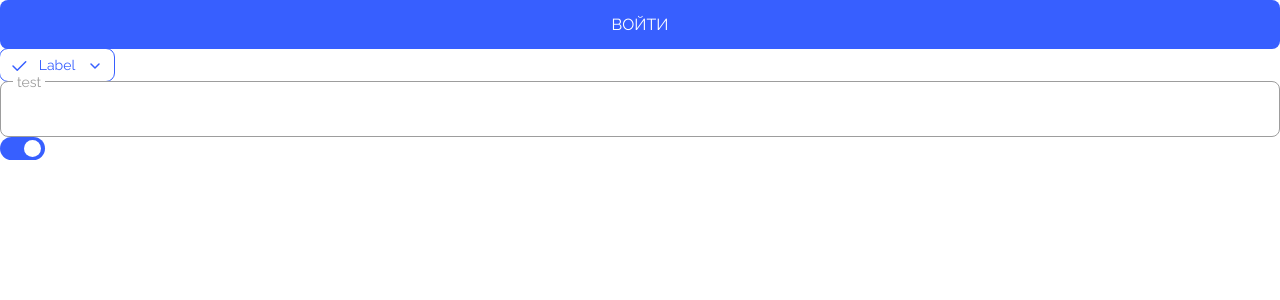
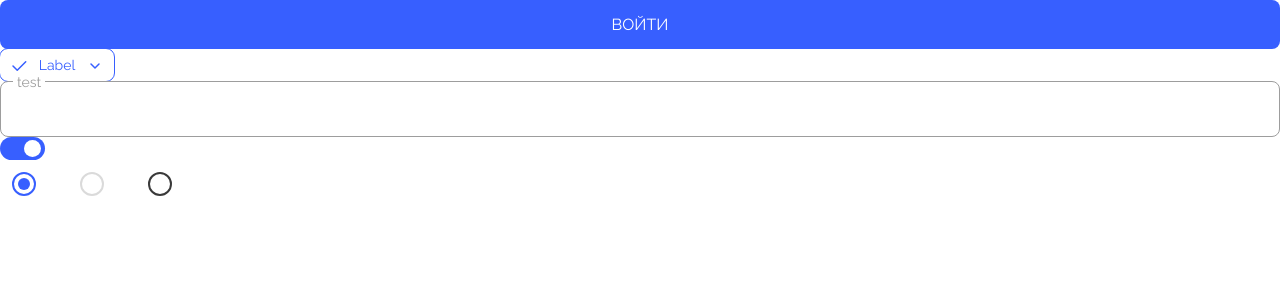
Before and after one commit to Sunrize1/UniversityPersonalAccount, a React (Vite) app: page /login in a window 1280 px wide. Shown: the top 300 px of the page. Built offline with nearby package versions, Linux system fonts and the light colour scheme.

Commit message:
radioButton added

```diff
--- /dev/null
+++ b/src/components/UI/RadioButton/RadioButton.module.css
@@ -0,0 +1,78 @@
+.radio {
+    display: flex;
+    flex-direction: row;
+    justify-content: center;
+    align-items: center;
+    width: 48px;
+    height: 48px;
+    position: relative;
+    cursor: pointer;
+    box-sizing: border-box;
+    transition: all 0.2s ease;
+  }
+
+  .icon {
+    width: 24px;
+    height: 24px;
+    border-radius: 100px;
+    position: relative;
+    transition: all 0.2s ease;
+  }
+
+  .unselected .icon {
+    border: 2px solid var(--text-black);
+  }
+
+  .selected .icon {
+    border: 2px solid var(--accent);
+  }
+
+  .selected .icon::after {
+    content: '';
+    position: absolute;
+    width: 12px;
+    height: 12px;
+    background: var(--accent);
+    border-radius: 100px;
+    top: 50%;
+    left: 50%;
+    transform: translate(-50%, -50%);
+  }
+
+  .disabled .icon {
+    border-color: var(--accent-disabled);
+    cursor: not-allowed;
+    opacity: 0.38;
+  }
+
+  .disabled.unselected .icon {
+    border-color: var(--text-gray);
+  }
+
+  .disabled.selected .icon::after {
+    background: var(--accent-disabled);
+  }
+
+  .hovered .icon {
+    border-color: var(--accent);
+  }
+
+  .hovered.unselected .icon {
+    border-color: var(--text-black);
+  }
+
+
+  .pressed .icon {
+    border-color: var(--accent);
+  }
+
+  .pressed.unselected .icon {
+    border-color: var(--text-black);
+  }
+
+  .hiddenInput {
+    position: absolute;
+    opacity: 0;
+    width: 0;
+    height: 0;
+  }
--- /dev/null
+++ b/src/components/UI/RadioButton/RadioButton.tsx
@@ -0,0 +1,59 @@
+import { useState } from 'react';
+import styles from './RadioButton.module.css';
+import { RadioButtonProps } from '../../../types/components/UI/radioButton';
+
+export const RadioButton = ({ selected = false, disabled = false, name, value, onChange }: RadioButtonProps) => {
+  const [isHovered, setIsHovered] = useState(false);
+  const [isPressed, setIsPressed] = useState(false);
+
+  const handleClick = () => {
+    if (!disabled && !selected && onChange) {
+      onChange(value);
+    }
+  };
+
+  const handleMouseEnter = () => !disabled && setIsHovered(true);
+  const handleMouseLeave = () => setIsHovered(false);
+  const handleMouseDown = () => !disabled && setIsPressed(true);
+  const handleMouseUp = () => setIsPressed(false);
+
+  const radioClasses = [
+    styles.radio,
+    selected ? styles.selected : styles.unselected,
+    disabled ? styles.disabled : '',
+    isHovered && !disabled ? styles.hovered : '',
+    isPressed && !disabled ? styles.pressed : '',
+  ].filter(Boolean).join(' ');
+
+  const iconClasses = [
+    styles.icon,
+    selected ? styles.iconSelected : styles.iconUnselected,
+    disabled ? styles.iconDisabled : '',
+  ].filter(Boolean).join(' ');
+
+  return (
+    <div
+      className={radioClasses}
+      onClick={handleClick}
+      onMouseEnter={handleMouseEnter}
+      onMouseLeave={handleMouseLeave}
+      onMouseDown={handleMouseDown}
+      onMouseUp={handleMouseUp}
+    >
+      <div className={styles.container}>
+        <div className={styles.stateLayer}>
+          <div className={iconClasses}></div>
+        </div>
+      </div>
+      <input
+        type="radio"
+        name={name}
+        value={value}
+        checked={selected}
+        disabled={disabled}
+        onChange={() => onChange && onChange(value)}
+        className={styles.hiddenInput}
+      />
+    </div>
+  );
+};
--- a/src/pages/Login/Login.tsx
+++ b/src/pages/Login/Login.tsx
@@ -4,8 +4,17 @@ import CheckIcon from '../../assets/icons/Interface/red/Check.svg?react';
 import ArrowIcon from '../../assets/icons/Arrow/red/Caret_Down_MD.svg?react';
 import { Input } from "../../components/UI/Input/Input";
 import { Switch } from "../../components/UI/Switch/Switch";
+import { RadioButton } from "../../components/UI/RadioButton/RadioButton";
+import { useState } from "react";
 
 export const Login = () => {
+    const [selectedValue, setSelectedValue] = useState<string>('option1');
+
+    const handleChange = (value: string) => {
+        setSelectedValue(value);
+        console.log('Selected:', value);
+    };
+
     return (
         <div>
             <Button onClick={() => console.log('Login')} variant="primary">ВОЙТИ</Button>
@@ -17,6 +26,27 @@ export const Login = () => {
                 Label</FilterChip>
             <Input label="test"></Input>
             <Switch selected={true} onChange={(selected) => console.log(selected)}></Switch>
+            <div style={{ display: 'flex', gap: '20px' }}>
+            <RadioButton
+                name="group1"
+                value="option1"
+                selected={selectedValue === 'option1'}
+                onChange={handleChange}
+            />
+            <RadioButton
+                name="group1"
+                value="option2"
+                selected={selectedValue === 'option2'}
+                onChange={handleChange}
+                disabled
+            />
+            <RadioButton
+                name="group1"
+                value="option3"
+                selected={selectedValue === 'option3'}
+                onChange={handleChange}
+            />
+            </div>
         </div>
     );
 }
--- /dev/null
+++ b/src/types/components/UI/radioButton.ts
@@ -0,0 +1,7 @@
+export interface RadioButtonProps {
+    selected?: boolean;
+    disabled?: boolean;
+    name: string;
+    value: string;
+    onChange?: (value: string) => void;
+  }
```
